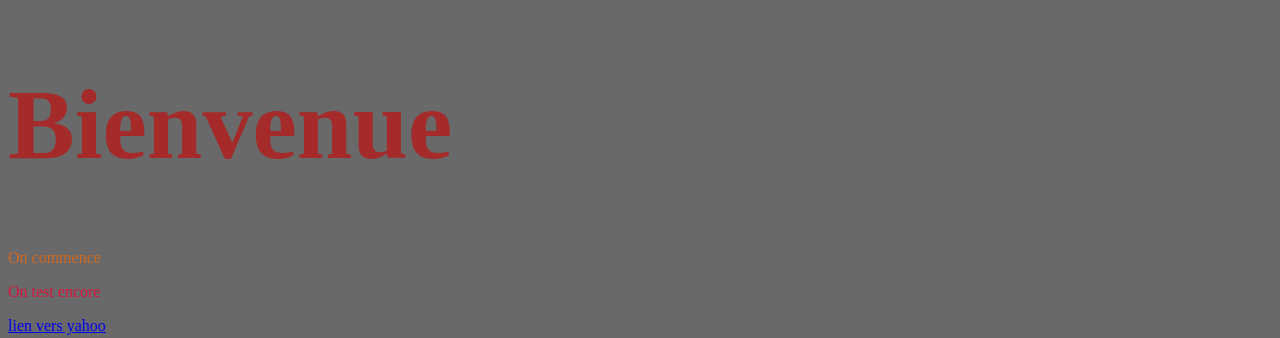
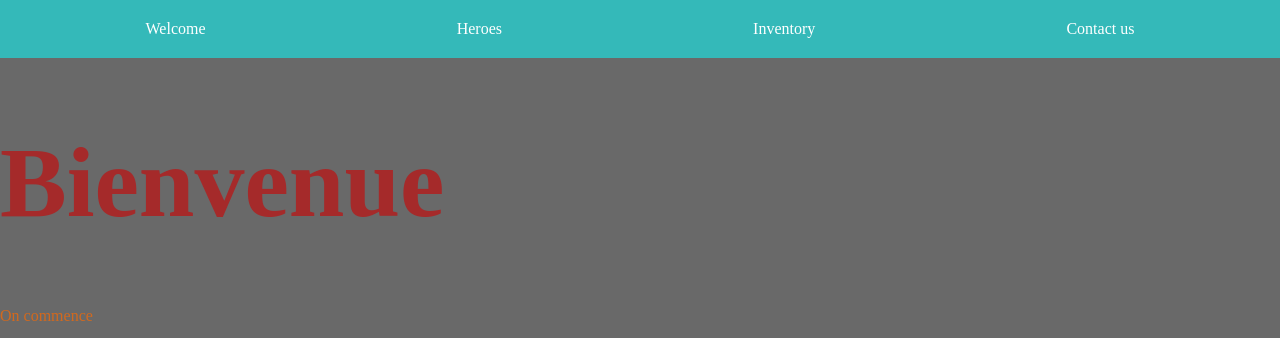
Before and after one commit to mystere974/Mon-site-test, a plain HTML site: page index.html in a window 1280 px wide. Shown: the top 338 px of the page. Drawn offline with Linux system fonts and the light colour scheme.

Commit message:
ajout nav bar pour essaie style

```diff
--- a/css/styles.css
+++ b/css/styles.css
@@ -1,3 +1,32 @@
+body {
+    margin: 0;
+}
+
+
+ul {
+    display: flex;
+    justify-content: space-around;
+    padding: 20px;
+    background: #34b9b9;
+    margin: 0;
+}
+ul li {
+    list-style: none;
+}
+ul li a {
+    color: white;
+    text-decoration: none;
+}
+ul li a:hover {
+    color: rgb(51, 32, 218);
+}
+a:hover,
+a:focus {
+    color: #333;
+
+}
+
+
 h1{
     color: brown;
 }
--- a/index.html
+++ b/index.html
@@ -7,6 +7,14 @@
     <title>webdeveloper</title>
 </head>
 <body>
+    <header>
+        <ul>
+            <li><a href="">Welcome</a></li>
+            <li><a href="">Heroes</a></li>
+            <li><a href="">Inventory</a></li>
+            <li><a href="">Contact us</a></li>
+      </ul>
+   </header>
     <h1 class="prout">
 
         Bienvenue</h1>
```
